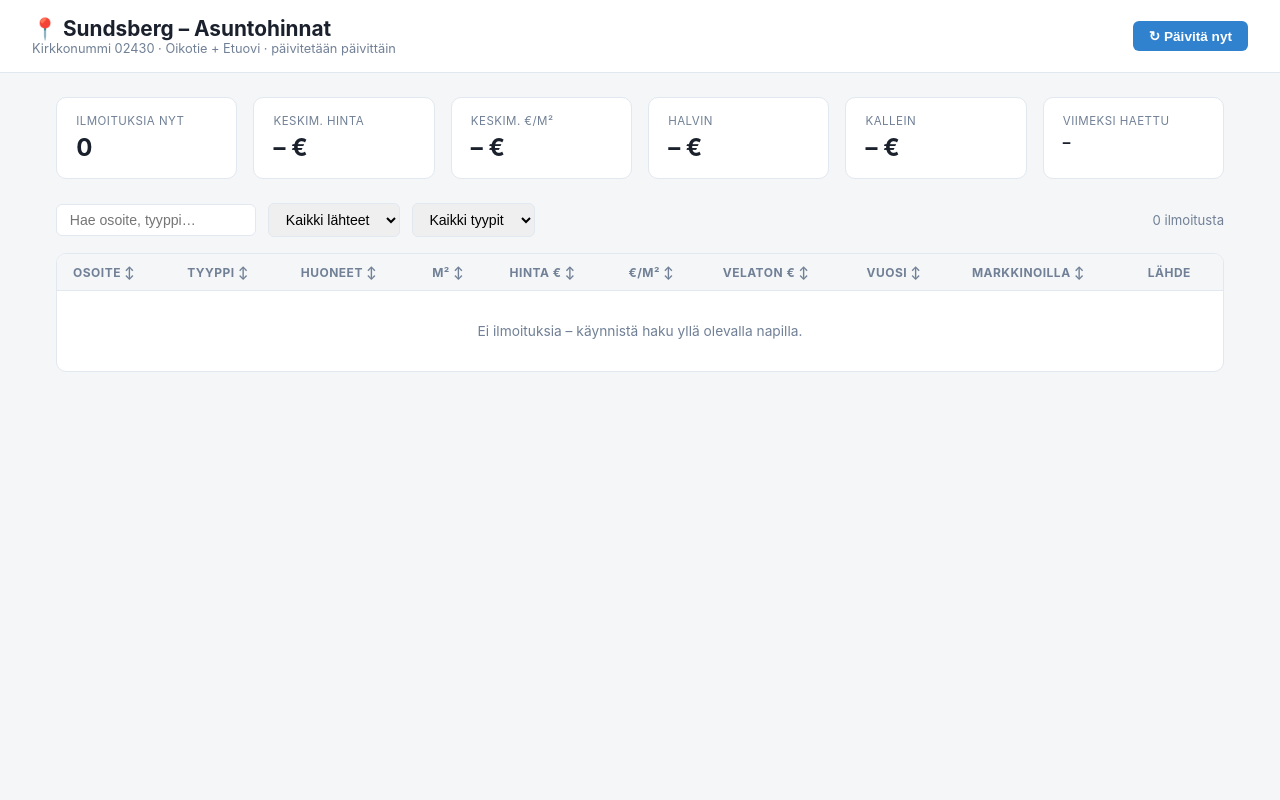
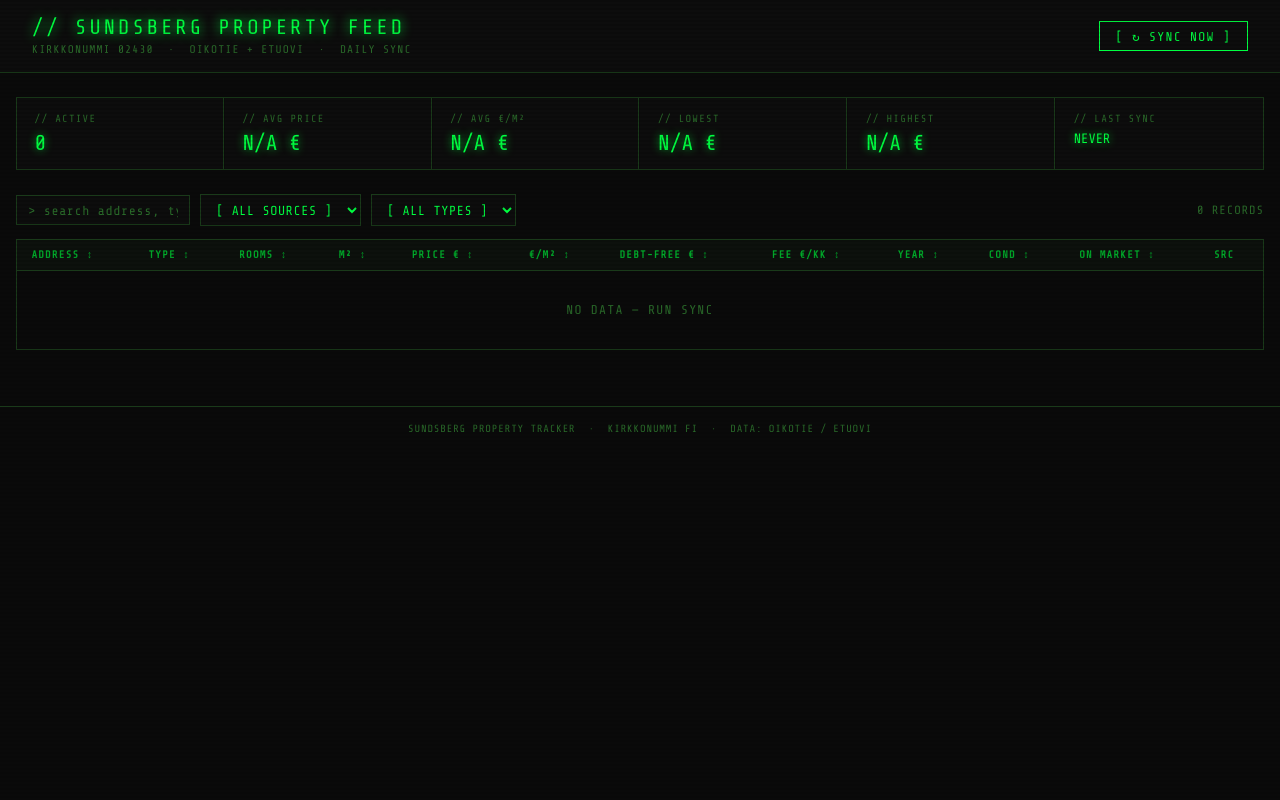
Before and after one commit to alluxxx/house-tracker, a Flask app: page / in a window 1280 px wide. Run offline with Flask 3, Linux system fonts and the light colour scheme.

Commit message:
Redesign UI with hacker/matrix terminal aesthetic
Dark background, green phosphor colors, scanline overlay, monospace font,
uppercase labels, glowing text shadows, terminal-style borders.
Also added housing_fee and condition columns to the table.

Co-Authored-By: Claude Sonnet 4.6 <noreply@anthropic.com>

```diff
--- a/templates/index.html
+++ b/templates/index.html
@@ -3,75 +3,276 @@
 <head>
   <meta charset="UTF-8">
   <meta name="viewport" content="width=device-width, initial-scale=1.0">
-  <title>Sundsberg – Asuntohinnat</title>
+  <title>SUNDSBERG // PROPERTY FEED</title>
   <style>
+    @import url('https://fonts.googleapis.com/css2?family=Share+Tech+Mono&display=swap');
+
     :root {
-      --bg: #f4f6f8;
-      --card: #fff;
-      --border: #e2e8f0;
-      --text: #1a202c;
-      --muted: #718096;
-      --accent: #3182ce;
-      --green: #38a169;
-      --red: #e53e3e;
+      --bg:       #0a0a0a;
+      --panel:    #0d0d0d;
+      --border:   #1a3a1a;
+      --green:    #00ff41;
+      --green-dim:#00aa2a;
+      --green-dk: #004d10;
+      --amber:    #ffb300;
+      --red:      #ff2244;
+      --muted:    #2a6a2a;
+      --text:     #c8ffc8;
     }
+
     * { box-sizing: border-box; margin: 0; padding: 0; }
-    body { font-family: -apple-system, BlinkMacSystemFont, "Segoe UI", sans-serif; background: var(--bg); color: var(--text); }
-    header { background: var(--card); border-bottom: 1px solid var(--border); padding: 1rem 2rem; display: flex; align-items: center; justify-content: space-between; }
-    header h1 { font-size: 1.3rem; font-weight: 700; }
-    header .sub { font-size: 0.8rem; color: var(--muted); }
-    .container { max-width: 1200px; margin: 0 auto; padding: 1.5rem 1rem; }
 
-    /* Stats bar */
-    .stats-grid { display: grid; grid-template-columns: repeat(auto-fit, minmax(160px, 1fr)); gap: 1rem; margin-bottom: 1.5rem; }
-    .stat-card { background: var(--card); border: 1px solid var(--border); border-radius: 10px; padding: 1rem 1.2rem; }
-    .stat-label { font-size: 0.72rem; color: var(--muted); text-transform: uppercase; letter-spacing: .04em; margin-bottom: 0.3rem; }
-    .stat-val { font-size: 1.5rem; font-weight: 700; }
+    body {
+      font-family: 'Share Tech Mono', 'Courier New', monospace;
+      background: var(--bg);
+      color: var(--text);
+      min-height: 100vh;
+    }
 
-    /* Toolbar */
-    .toolbar { display: flex; gap: 0.75rem; align-items: center; margin-bottom: 1rem; flex-wrap: wrap; }
-    .toolbar input { padding: 0.45rem 0.8rem; border: 1px solid var(--border); border-radius: 6px; font-size: 0.88rem; width: 200px; }
-    .toolbar select { padding: 0.45rem 0.8rem; border: 1px solid var(--border); border-radius: 6px; font-size: 0.88rem; }
-    .btn { padding: 0.45rem 1rem; border-radius: 6px; font-size: 0.85rem; font-weight: 600; cursor: pointer; border: none; }
-    .btn-primary { background: var(--accent); color: #fff; }
-    .btn-primary:hover { opacity: 0.88; }
-    .count-label { font-size: 0.82rem; color: var(--muted); margin-left: auto; }
+    /* scanline overlay */
+    body::after {
+      content: "";
+      position: fixed; inset: 0;
+      background: repeating-linear-gradient(
+        0deg,
+        transparent,
+        transparent 2px,
+        rgba(0,0,0,0.08) 2px,
+        rgba(0,0,0,0.08) 4px
+      );
+      pointer-events: none;
+      z-index: 9999;
+    }
 
-    /* Table */
-    .table-wrap { background: var(--card); border: 1px solid var(--border); border-radius: 10px; overflow-x: auto; }
-    table { width: 100%; border-collapse: collapse; font-size: 0.86rem; }
-    th { background: var(--bg); padding: 0.65rem 1rem; text-align: left; font-size: 0.75rem; text-transform: uppercase; letter-spacing: .04em; color: var(--muted); border-bottom: 1px solid var(--border); white-space: nowrap; cursor: pointer; user-select: none; }
-    th:hover { color: var(--accent); }
-    td { padding: 0.65rem 1rem; border-bottom: 1px solid var(--border); vertical-align: middle; white-space: nowrap; }
+    /* ── HEADER ── */
+    header {
+      border-bottom: 1px solid var(--border);
+      padding: 1rem 2rem;
+      display: flex;
+      align-items: center;
+      justify-content: space-between;
+      background: var(--panel);
+    }
+
+    .logo {
+      display: flex;
+      flex-direction: column;
+      gap: 0.2rem;
+    }
+
+    .logo-title {
+      font-size: 1.3rem;
+      color: var(--green);
+      text-shadow: 0 0 12px var(--green);
+      letter-spacing: 0.15em;
+    }
+
+    .logo-sub {
+      font-size: 0.7rem;
+      color: var(--muted);
+      letter-spacing: 0.1em;
+    }
+
+    .blink { animation: blink 1.1s step-end infinite; }
+    @keyframes blink { 50% { opacity: 0; } }
+
+    /* ── CONTAINER ── */
+    .container { max-width: 1300px; margin: 0 auto; padding: 1.5rem 1rem; }
+
+    /* ── STATS ── */
+    .stats-grid {
+      display: grid;
+      grid-template-columns: repeat(auto-fit, minmax(160px, 1fr));
+      gap: 1px;
+      margin-bottom: 1.5rem;
+      border: 1px solid var(--border);
+    }
+
+    .stat-card {
+      background: var(--panel);
+      padding: 0.9rem 1.1rem;
+      border-right: 1px solid var(--border);
+    }
+    .stat-card:last-child { border-right: none; }
+
+    .stat-label {
+      font-size: 0.65rem;
+      color: var(--muted);
+      letter-spacing: 0.12em;
+      text-transform: uppercase;
+      margin-bottom: 0.4rem;
+    }
+
+    .stat-val {
+      font-size: 1.35rem;
+      color: var(--green);
+      text-shadow: 0 0 8px var(--green-dim);
+    }
+
+    /* ── TOOLBAR ── */
+    .toolbar {
+      display: flex;
+      gap: 0.6rem;
+      align-items: center;
+      margin-bottom: 0.8rem;
+      flex-wrap: wrap;
+    }
+
+    .toolbar input,
+    .toolbar select {
+      background: var(--panel);
+      border: 1px solid var(--border);
+      color: var(--green);
+      font-family: inherit;
+      font-size: 0.82rem;
+      padding: 0.4rem 0.7rem;
+      outline: none;
+      letter-spacing: 0.05em;
+    }
+
+    .toolbar input::placeholder { color: var(--muted); }
+    .toolbar input:focus,
+    .toolbar select:focus { border-color: var(--green); box-shadow: 0 0 6px var(--green-dk); }
+    .toolbar select option { background: #0d0d0d; }
+
+    .btn {
+      font-family: inherit;
+      font-size: 0.8rem;
+      padding: 0.4rem 1rem;
+      cursor: pointer;
+      border: 1px solid var(--green);
+      background: transparent;
+      color: var(--green);
+      letter-spacing: 0.1em;
+      text-transform: uppercase;
+      transition: background 0.15s, box-shadow 0.15s;
+    }
+    .btn:hover {
+      background: var(--green-dk);
+      box-shadow: 0 0 10px var(--green-dim);
+    }
+
+    .count-label {
+      font-size: 0.75rem;
+      color: var(--muted);
+      margin-left: auto;
+      letter-spacing: 0.08em;
+    }
+
+    /* ── TABLE ── */
+    .table-wrap {
+      border: 1px solid var(--border);
+      overflow-x: auto;
+    }
+
+    table { width: 100%; border-collapse: collapse; font-size: 0.8rem; }
+
+    th {
+      background: #0d110d;
+      padding: 0.55rem 0.9rem;
+      text-align: left;
+      font-size: 0.65rem;
+      letter-spacing: 0.12em;
+      text-transform: uppercase;
+      color: var(--green-dim);
+      border-bottom: 1px solid var(--border);
+      white-space: nowrap;
+      cursor: pointer;
+      user-select: none;
+    }
+    th:hover { color: var(--green); text-shadow: 0 0 6px var(--green); }
+
+    td {
+      padding: 0.5rem 0.9rem;
+      border-bottom: 1px solid #111811;
+      white-space: nowrap;
+      color: var(--text);
+    }
+
     tr:last-child td { border-bottom: none; }
-    tr:hover td { background: #f7fafc; }
-    a.listing-link { color: var(--accent); text-decoration: none; font-weight: 600; }
-    a.listing-link:hover { text-decoration: underline; }
-    .badge { display: inline-block; padding: 0.2rem 0.55rem; border-radius: 4px; font-size: 0.72rem; font-weight: 700; }
-    .badge-oikotie { background: #ebf4ff; color: #2b6cb0; }
-    .badge-etuovi  { background: #f0fff4; color: #276749; }
-    .price-drop { color: var(--red); font-weight: 700; }
-    .price-history { font-size: 0.72rem; color: var(--muted); display: block; margin-top: 2px; }
-    .days-on-market { font-size: 0.78rem; }
-    .dom-hot  { color: var(--green); font-weight: 600; }  /* alle 14pv */
-    .dom-warn { color: #d69e2e; font-weight: 600; }       /* 14-60pv */
-    .dom-cold { color: var(--muted); }                    /* yli 60pv */
 
-    /* Last runs */
+    tr:hover td {
+      background: #0d150d;
+      color: var(--green);
+    }
+
+    a.listing-link {
+      color: var(--green);
+      text-decoration: none;
+      text-shadow: 0 0 6px var(--green-dk);
+    }
+    a.listing-link:hover { text-shadow: 0 0 12px var(--green); text-decoration: underline; }
+
+    /* badges */
+    .badge {
+      font-size: 0.62rem;
+      padding: 0.15rem 0.45rem;
+      letter-spacing: 0.1em;
+      text-transform: uppercase;
+      border: 1px solid;
+    }
+    .badge-oikotie { border-color: var(--green-dim); color: var(--green-dim); }
+    .badge-etuovi  { border-color: var(--amber);     color: var(--amber); }
+
+    /* price drop */
+    .price-drop { color: var(--red); text-shadow: 0 0 6px var(--red); }
+    .price-history { font-size: 0.68rem; color: var(--muted); display: block; margin-top: 1px; }
+
+    /* days on market */
+    .dom-hot  { color: var(--green); text-shadow: 0 0 6px var(--green); }
+    .dom-warn { color: var(--amber); }
+    .dom-cold { color: var(--muted); }
+
+    /* condition */
+    .cond-new  { color: var(--green); }
+    .cond-good { color: var(--text); }
+    .cond-fair { color: var(--amber); }
+    .cond-poor { color: var(--red); }
+
+    /* ── SCRAPE LOG ── */
     .runs-section { margin-top: 1.5rem; }
-    .runs-section h2 { font-size: 0.9rem; font-weight: 700; color: var(--muted); text-transform: uppercase; letter-spacing: .05em; margin-bottom: 0.6rem; }
-    .run-row { font-size: 0.8rem; color: var(--muted); padding: 0.3rem 0; border-bottom: 1px solid var(--border); display: flex; gap: 1.5rem; }
-    .run-ok { color: var(--green); }
+
+    .runs-header {
+      font-size: 0.65rem;
+      letter-spacing: 0.15em;
+      color: var(--muted);
+      text-transform: uppercase;
+      border-bottom: 1px solid var(--border);
+      padding-bottom: 0.4rem;
+      margin-bottom: 0.5rem;
+    }
+
+    .run-row {
+      font-size: 0.72rem;
+      color: var(--muted);
+      padding: 0.25rem 0;
+      border-bottom: 1px solid #111811;
+      display: flex;
+      gap: 1.5rem;
+    }
+    .run-ok  { color: var(--green-dim); }
     .run-err { color: var(--red); }
+
+    /* ── FOOTER ── */
+    footer {
+      margin-top: 2rem;
+      padding: 1rem 2rem;
+      border-top: 1px solid var(--border);
+      font-size: 0.65rem;
+      color: var(--muted);
+      letter-spacing: 0.08em;
+      text-align: center;
+    }
   </style>
 </head>
 <body>
+
 <header>
-  <div>
-    <h1>📍 Sundsberg – Asuntohinnat</h1>
-    <div class="sub">Kirkkonummi 02430 · Oikotie + Etuovi · päivitetään päivittäin</div>
+  <div class="logo">
+    <div class="logo-title">// SUNDSBERG PROPERTY FEED <span class="blink">█</span></div>
+    <div class="logo-sub">KIRKKONUMMI 02430 &nbsp;·&nbsp; OIKOTIE + ETUOVI &nbsp;·&nbsp; DAILY SYNC</div>
   </div>
-  <button class="btn btn-primary" onclick="scrapeNow()">↻ Päivitä nyt</button>
+  <button class="btn" onclick="scrapeNow()">[ ↻ SYNC NOW ]</button>
 </header>
 
 <div class="container">
@@ -79,47 +280,47 @@
   <!-- Stats -->
   <div class="stats-grid">
     <div class="stat-card">
-      <div class="stat-label">Ilmoituksia nyt</div>
+      <div class="stat-label">// ACTIVE</div>
       <div class="stat-val">{{ stats.active_listings }}</div>
     </div>
     <div class="stat-card">
-      <div class="stat-label">Keskim. hinta</div>
-      <div class="stat-val">{{ "{:,}".format(stats.avg_price_eur).replace(",","&thinsp;") | safe if stats.avg_price_eur else "–" }} €</div>
+      <div class="stat-label">// AVG PRICE</div>
+      <div class="stat-val">{{ "{:,}".format(stats.avg_price_eur).replace(",","&thinsp;")|safe if stats.avg_price_eur else "N/A" }} €</div>
     </div>
     <div class="stat-card">
-      <div class="stat-label">Keskim. €/m²</div>
-      <div class="stat-val">{{ "{:,}".format(stats.avg_price_per_m2).replace(",","&thinsp;") | safe if stats.avg_price_per_m2 else "–" }} €</div>
+      <div class="stat-label">// AVG €/M²</div>
+      <div class="stat-val">{{ "{:,}".format(stats.avg_price_per_m2).replace(",","&thinsp;")|safe if stats.avg_price_per_m2 else "N/A" }} €</div>
     </div>
     <div class="stat-card">
-      <div class="stat-label">Halvin</div>
-      <div class="stat-val">{{ "{:,}".format(stats.min_price_eur).replace(",","&thinsp;") | safe if stats.min_price_eur else "–" }} €</div>
+      <div class="stat-label">// LOWEST</div>
+      <div class="stat-val">{{ "{:,}".format(stats.min_price_eur).replace(",","&thinsp;")|safe if stats.min_price_eur else "N/A" }} €</div>
     </div>
     <div class="stat-card">
-      <div class="stat-label">Kallein</div>
-      <div class="stat-val">{{ "{:,}".format(stats.max_price_eur).replace(",","&thinsp;") | safe if stats.max_price_eur else "–" }} €</div>
+      <div class="stat-label">// HIGHEST</div>
+      <div class="stat-val">{{ "{:,}".format(stats.max_price_eur).replace(",","&thinsp;")|safe if stats.max_price_eur else "N/A" }} €</div>
     </div>
     <div class="stat-card">
-      <div class="stat-label">Viimeksi haettu</div>
-      <div class="stat-val" style="font-size:0.95rem;">{{ stats.last_scraped_at[:16].replace("T"," ") if stats.last_scraped_at else "–" }}</div>
+      <div class="stat-label">// LAST SYNC</div>
+      <div class="stat-val" style="font-size:0.85rem;">{{ stats.last_scraped_at[:16].replace("T"," ") if stats.last_scraped_at else "NEVER" }}</div>
     </div>
   </div>
 
   <!-- Toolbar -->
   <div class="toolbar">
-    <input type="text" id="search" placeholder="Hae osoite, tyyppi…" oninput="filterTable()">
+    <input type="text" id="search" placeholder="> search address, type..." oninput="filterTable()">
     <select id="srcFilter" onchange="filterTable()">
-      <option value="">Kaikki lähteet</option>
-      <option value="oikotie">Oikotie</option>
-      <option value="etuovi">Etuovi</option>
+      <option value="">[ ALL SOURCES ]</option>
+      <option value="oikotie">OIKOTIE</option>
+      <option value="etuovi">ETUOVI</option>
     </select>
     <select id="typeFilter" onchange="filterTable()">
-      <option value="">Kaikki tyypit</option>
-      <option value="kerrostalo">Kerrostalo</option>
-      <option value="rivitalo">Rivitalo</option>
-      <option value="omakotitalo">Omakotitalo</option>
-      <option value="paritalo">Paritalo</option>
+      <option value="">[ ALL TYPES ]</option>
+      <option value="kerrostalo">KERROSTALO</option>
+      <option value="rivitalo">RIVITALO</option>
+      <option value="omakotitalo">OMAKOTITALO</option>
+      <option value="paritalo">PARITALO</option>
     </select>
-    <span class="count-label" id="countLabel">{{ listings|length }} ilmoitusta</span>
+    <span class="count-label" id="countLabel">{{ listings|length }} RECORDS</span>
   </div>
 
   <!-- Table -->
@@ -127,16 +328,18 @@
     <table id="listingTable">
       <thead>
         <tr>
-          <th onclick="sortTable(0)">Osoite ↕</th>
-          <th onclick="sortTable(1)">Tyyppi ↕</th>
-          <th onclick="sortTable(2)">Huoneet ↕</th>
-          <th onclick="sortTable(3)">m² ↕</th>
-          <th onclick="sortTable(4)">Hinta € ↕</th>
-          <th onclick="sortTable(5)">€/m² ↕</th>
-          <th onclick="sortTable(6)">Velaton € ↕</th>
-          <th onclick="sortTable(7)">Vuosi ↕</th>
-          <th onclick="sortTable(8)">Markkinoilla ↕</th>
-          <th>Lähde</th>
+          <th onclick="sortTable(0)">ADDRESS ↕</th>
+          <th onclick="sortTable(1)">TYPE ↕</th>
+          <th onclick="sortTable(2)">ROOMS ↕</th>
+          <th onclick="sortTable(3)">M² ↕</th>
+          <th onclick="sortTable(4)">PRICE € ↕</th>
+          <th onclick="sortTable(5)">€/M² ↕</th>
+          <th onclick="sortTable(6)">DEBT-FREE € ↕</th>
+          <th onclick="sortTable(7)">FEE €/KK ↕</th>
+          <th onclick="sortTable(8)">YEAR ↕</th>
+          <th onclick="sortTable(9)">COND ↕</th>
+          <th onclick="sortTable(10)">ON MARKET ↕</th>
+          <th>SRC</th>
         </tr>
       </thead>
       <tbody>
@@ -152,40 +355,51 @@
           <td data-val="{{ l.price_eur or 0 }}">
             {% if price_dropped %}
               <span class="price-drop">{{ "{:,}".format(l.price_eur).replace(",","&thinsp;")|safe }} € ↓</span>
-              <span class="price-history">oli {{ "{:,}".format(prev_price).replace(",","&thinsp;")|safe }} €</span>
+              <span class="price-history">WAS {{ "{:,}".format(prev_price).replace(",","&thinsp;")|safe }} €</span>
             {% else %}
               {{ "{:,}".format(l.price_eur).replace(",","&thinsp;")|safe if l.price_eur else "–" }} €
             {% endif %}
           </td>
-          <td data-val="{{ l.price_per_m2 or 0 }}">{{ "{:,.0f}".format(l.price_per_m2).replace(",","&thinsp;")|safe if l.price_per_m2 else "–" }} €</td>
-          <td data-val="{{ l.debt_free_price_eur or 0 }}">{{ "{:,}".format(l.debt_free_price_eur).replace(",","&thinsp;")|safe if l.debt_free_price_eur else "–" }} €</td>
+          <td data-val="{{ l.price_per_m2 or 0 }}">{{ "{:,.0f}".format(l.price_per_m2).replace(",","&thinsp;")|safe if l.price_per_m2 else "–" }}</td>
+          <td data-val="{{ l.debt_free_price_eur or 0 }}">{{ "{:,}".format(l.debt_free_price_eur).replace(",","&thinsp;")|safe if l.debt_free_price_eur else "–" }}</td>
+          <td data-val="{{ l.housing_fee_eur or 0 }}">{{ "%.0f"|format(l.housing_fee_eur) if l.housing_fee_eur else "–" }}</td>
           <td>{{ l.year_built or "–" }}</td>
+          <td>
+            {% if l.condition %}
+              {% set c = l.condition|lower %}
+              <span class="{% if 'uusi' in c or 'erinomainen' in c %}cond-new{% elif 'hyvä' in c %}cond-good{% elif 'tyydyttävä' in c %}cond-fair{% else %}cond-poor{% endif %}">
+                {{ l.condition }}
+              </span>
+            {% else %}–{% endif %}
+          </td>
           <td data-val="{{ days_on }}">
-            <span class="days-on-market {% if days_on <= 14 %}dom-hot{% elif days_on <= 60 %}dom-warn{% else %}dom-cold{% endif %}">
-              {{ days_on }} pv
+            <span class="{% if days_on <= 14 %}dom-hot{% elif days_on <= 60 %}dom-warn{% else %}dom-cold{% endif %}">
+              {{ days_on }}d
             </span>
           </td>
           <td><span class="badge badge-{{ l.source }}">{{ l.source }}</span></td>
         </tr>
         {% else %}
-        <tr><td colspan="10" style="text-align:center;color:var(--muted);padding:2rem;">Ei ilmoituksia – käynnistä haku yllä olevalla napilla.</td></tr>
+        <tr><td colspan="12" style="text-align:center;color:var(--muted);padding:2rem;letter-spacing:.1em;">
+          NO DATA — RUN SYNC
+        </td></tr>
         {% endfor %}
       </tbody>
     </table>
   </div>
 
-  <!-- Last runs -->
+  <!-- Scrape log -->
   {% if last_runs %}
   <div class="runs-section">
-    <h2>Viimeisimmät haut</h2>
+    <div class="runs-header">// SYNC LOG</div>
     {% for run in last_runs %}
     <div class="run-row">
-      <span>{{ run.started_at.strftime("%d.%m.%Y %H:%M") if run.started_at else "–" }}</span>
-      <span>{{ run.source }}</span>
+      <span>{{ run.started_at.strftime("%Y-%m-%d %H:%M") if run.started_at else "–" }}</span>
+      <span>{{ run.source|upper }}</span>
       {% if run.ok %}
-        <span class="run-ok">✓ +{{ run.new_count }} uutta · {{ run.updated_count }} päivitetty · {{ run.removed_count }} poistunut</span>
+        <span class="run-ok">OK &nbsp;+{{ run.new_count }} NEW · {{ run.updated_count }} UPD · {{ run.removed_count }} RMV</span>
       {% else %}
-        <span class="run-err">✗ {{ run.error or "virhe" }}</span>
+        <span class="run-err">ERR {{ run.error or "unknown" }}</span>
       {% endif %}
     </div>
     {% endfor %}
@@ -194,23 +408,24 @@
 
 </div>
 
+<footer>SUNDSBERG PROPERTY TRACKER &nbsp;·&nbsp; KIRKKONUMMI FI &nbsp;·&nbsp; DATA: OIKOTIE / ETUOVI</footer>
+
 <script>
 function filterTable() {
   const q    = document.getElementById("search").value.toLowerCase();
   const src  = document.getElementById("srcFilter").value;
-  const type = document.getElementById("typeFilter").value;
+  const type = document.getElementById("typeFilter").value.toLowerCase();
   const rows = document.querySelectorAll("#listingTable tbody tr");
   let visible = 0;
   rows.forEach(row => {
     const text = row.textContent.toLowerCase();
-    const matchQ    = !q    || text.includes(q);
-    const matchSrc  = !src  || row.dataset.src  === src;
-    const matchType = !type || row.dataset.type === type;
-    const show = matchQ && matchSrc && matchType;
+    const show = (!q    || text.includes(q))
+              && (!src  || row.dataset.src === src)
+              && (!type || row.dataset.type === type);
     row.style.display = show ? "" : "none";
     if (show) visible++;
   });
-  document.getElementById("countLabel").textContent = visible + " ilmoitusta";
+  document.getElementById("countLabel").textContent = visible + " RECORDS";
 }
 
 let _sortCol = -1, _sortAsc = true;
@@ -232,8 +447,8 @@ function sortTable(col) {
 
 function scrapeNow() {
   fetch("/api/scrape", {method: "POST"})
-    .then(() => { alert("Haku käynnistetty — päivitä sivu muutaman sekunnin kuluttua."); })
-    .catch(() => alert("Virhe käynnistyksessä."));
+    .then(() => alert("[ SYNC INITIATED — REFRESH IN ~60s ]"))
+    .catch(() => alert("[ ERROR: SYNC FAILED ]"));
 }
 </script>
 </body>
```
